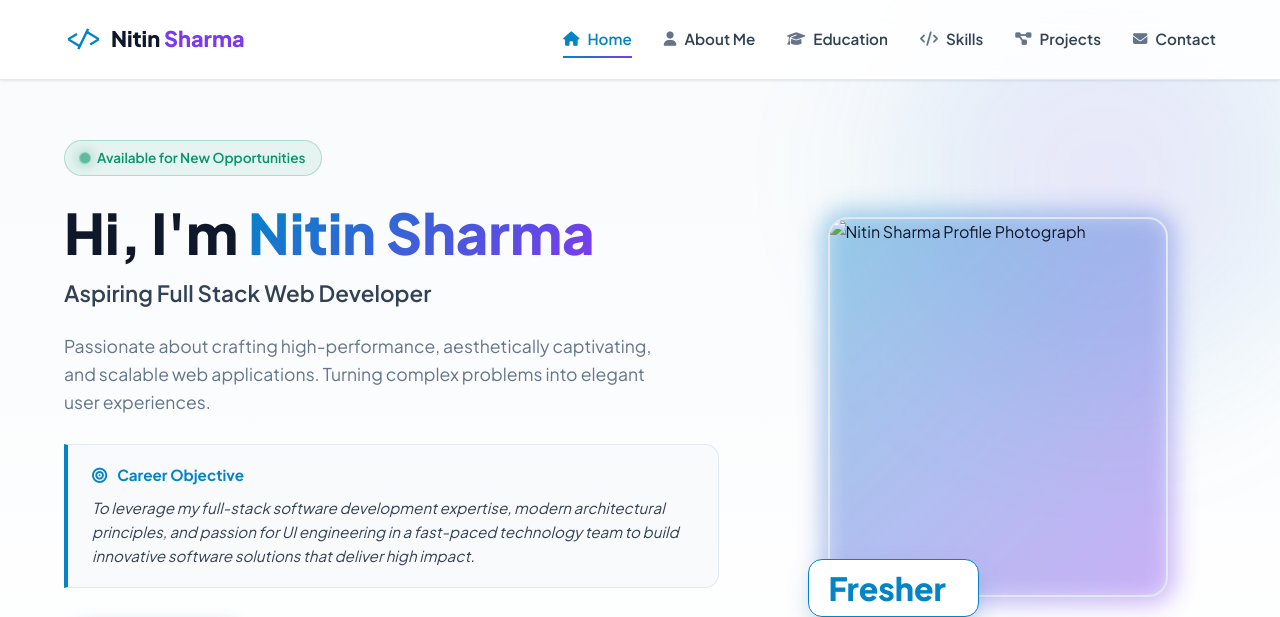
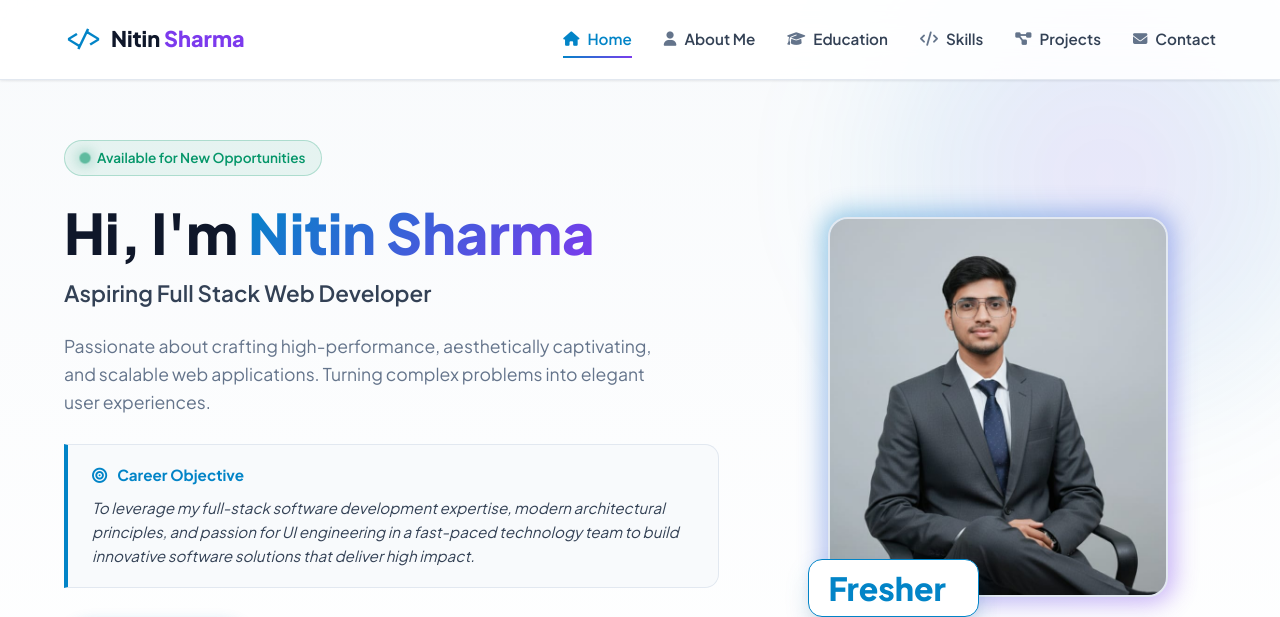
Before and after one commit to GR-NitinSharma/my-portfolio, a plain HTML site: page index.html in a window 1280 px wide. Shown: the top 617 px of the page. Drawn offline with Linux system fonts and the light colour scheme.

Commit message:
Update profile image source in index.html

```diff
--- a/index.html
+++ b/index.html
@@ -103,7 +103,7 @@
                 <div class="hero-image-wrapper">
                     <div class="profile-card">
                         <div class="image-border-glow"></div>
-                        <img src="profile.jpg" alt="Nitin Sharma Profile Photograph" class="profile-img">
+                        <img src="my photo.jpeg" alt="Nitin Sharma Profile Photograph" class="profile-img">
                         <div class="experience-badge">
                             <span class="exp-years">Fresher</span>
                             <span class="exp-label"></span>
```
